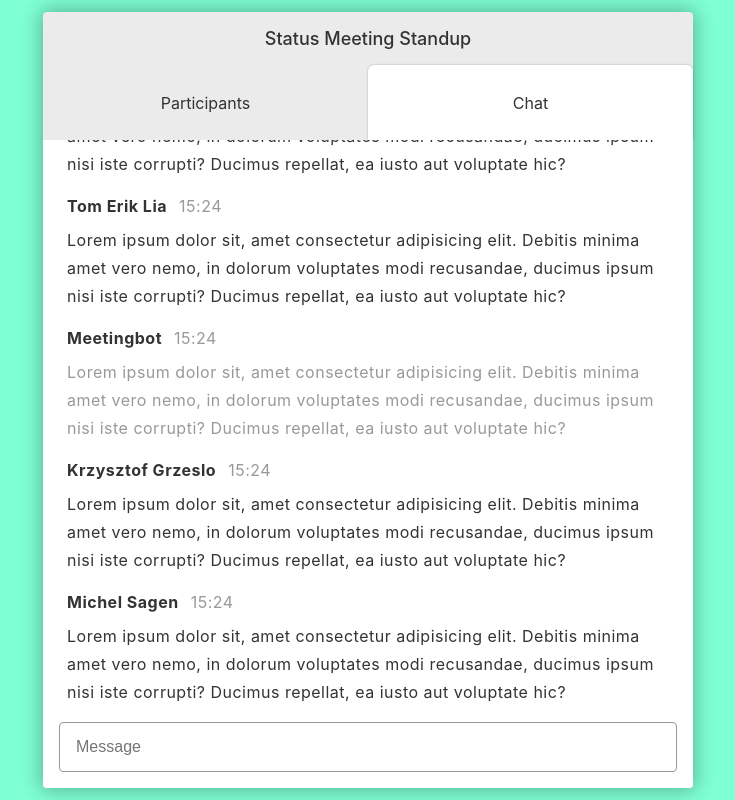
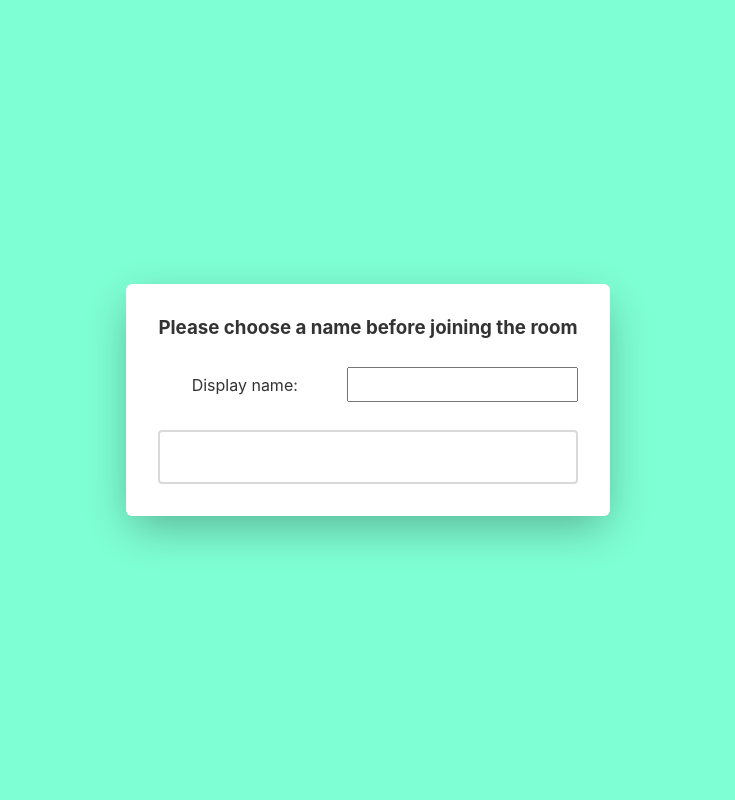
Before and after one commit to lvadla/react-chat-app, a React (Create React App) app: page / in a window 1280 px wide. Shown: the whole page, without its empty margins (272-1007 px from the left). Built offline with nearby package versions, Linux system fonts and the light colour scheme.

Commit message:
adds a lobby component that will initialize the chat session with a user name.

```diff
--- a/src/App.js
+++ b/src/App.js
@@ -1,10 +1,12 @@
-import React from 'react';
+import React, { useState } from 'react';
 import ChatLayout from "./Components/ChatLayout";
+import Lobby from "./Components/Lobby";
 
 function App() {
-  return (
-    <ChatLayout />
-  );
+  const [userName, setUserName] = useState('');
+  return !!userName
+    ? (<ChatLayout userName={userName} />)
+    : (<Lobby setUserName={setUserName} />)
 }
 
 export default App;
--- /dev/null
+++ b/src/Components/Lobby/Lobby.css
@@ -0,0 +1,44 @@
+.lobby-container {
+  background-color: #fff;
+  border-radius: 0.375rem;
+  box-shadow: 0 15px 45px -5px rgba(0, 0, 0, 0.3);
+  margin: auto;
+  padding: 2rem;
+}
+
+.lobby-title {
+  margin: 0 0 1.75rem;
+}
+
+.lobby-field {
+  display: flex;
+  justify-content: space-between;
+  align-items: center;
+  margin-bottom: 1.75rem;
+  min-height: 1.375rem;
+}
+
+.lobby-label {
+  flex: 0 1 45%;
+  padding: 0 1rem 0 0;
+}
+
+.lobby-input {
+  display: block;
+  flex: 1;
+  padding: 0.5rem;
+}
+
+.lobby-submit-button {
+  width: 100%;
+  display: inline-block;
+  text-align: center;
+  vertical-align: middle;
+  cursor: pointer;
+  font-size: 1rem;
+  padding: 1rem;
+  border: 2px solid rgba(0, 0, 0, .15);
+  border-radius: .25rem;
+  background-color: var(--primary-color);
+  color: #fff;
+}
--- /dev/null
+++ b/src/Components/Lobby/index.js
@@ -0,0 +1,38 @@
+import React, { useState } from 'react';
+
+import "./Lobby.css";
+
+function Lobby({ setUserName }) {
+  const [nameInput, setNameInput] = useState('');
+  const handleSubmit = (e) => {
+    e.preventDefault();
+    setUserName(nameInput);
+  }
+  const handleInputChange = (e) => {
+    setNameInput(e.target.value);
+  }
+  return (
+    <div className="lobby-container">
+      <h3 className="lobby-title">Please choose a name before joining the room</h3>
+      <form onSubmit={handleSubmit}>
+        <div className="lobby-field">
+          <label className="lobby-label" htmlFor="userName">
+            Display name:
+          </label>
+          <input
+            className="lobby-input"
+            type="text"
+            id="userName"
+            name="userName"
+            onChange={handleInputChange}
+            value={nameInput}
+            required
+          />
+        </div>
+        <button className="lobby-submit-button" type="submit">Join Chat Room</button>
+      </form>
+    </div>
+  );
+}
+
+export default Lobby;
```
